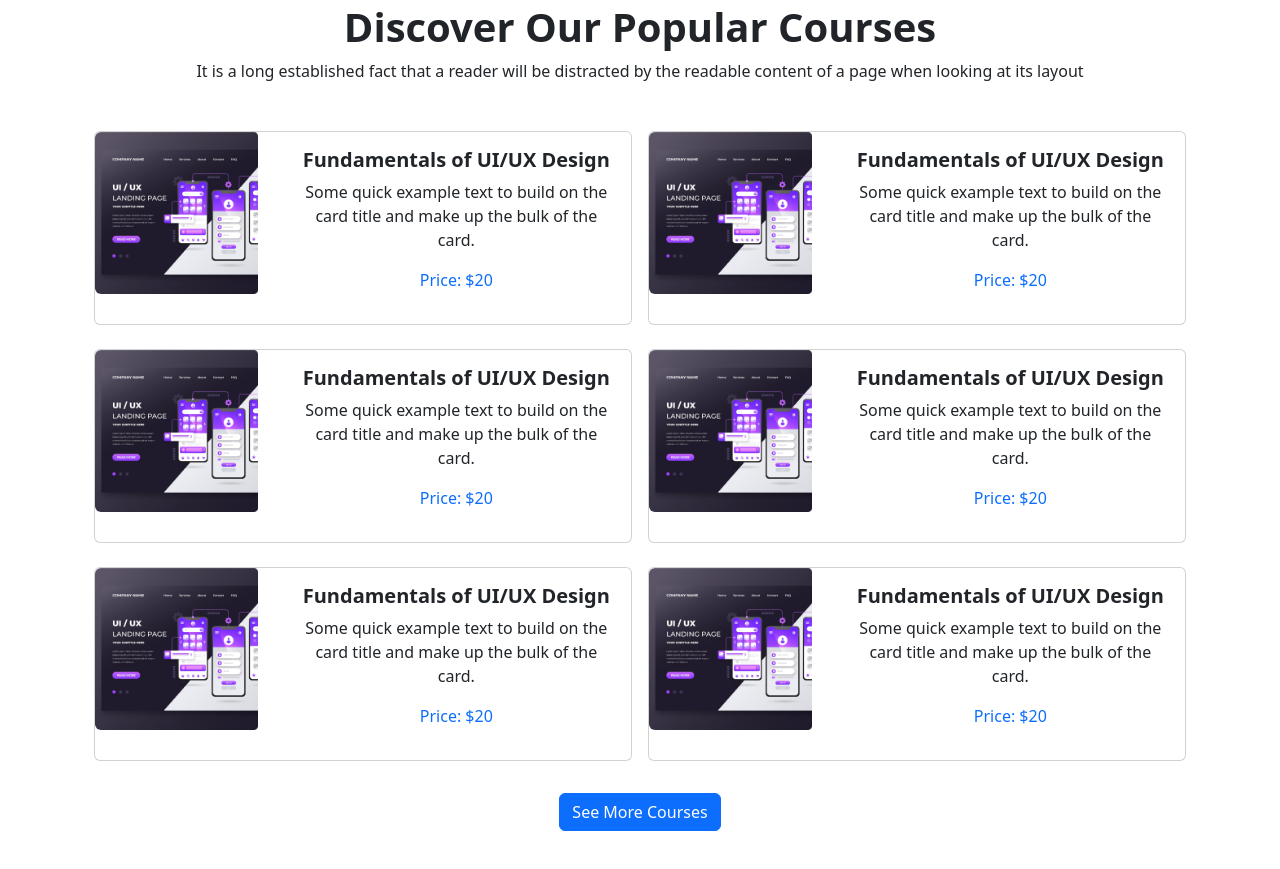
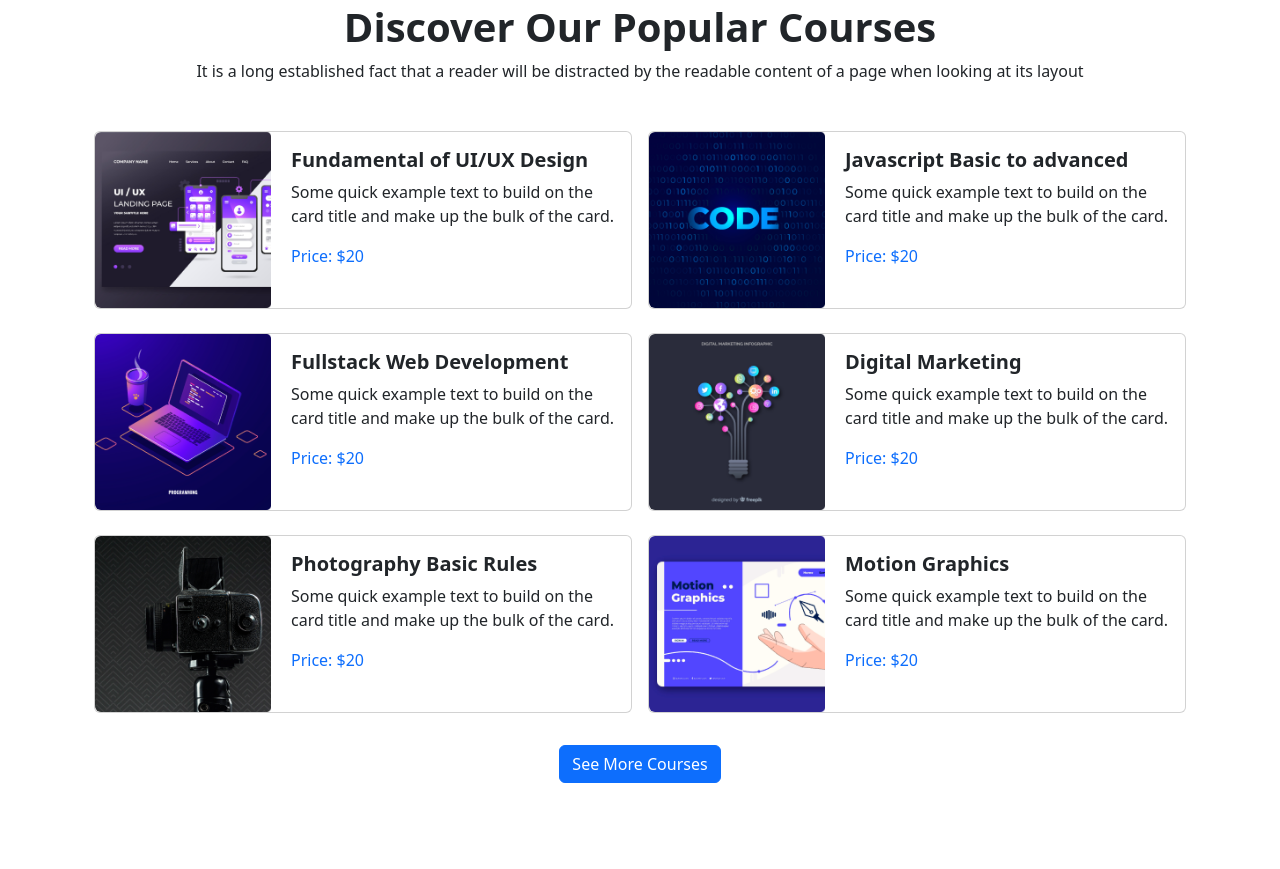
Before and after one commit to ian-of-yore/CodeFreak-Bootstrap, a plain HTML site: page index.html in a window 1280 px wide. Shown: the part 759-1628 px from the top of the page. After the commit the page ends 1590 px from the top, so only its background shows below. Drawn offline with nearby package versions, Linux system fonts and the light colour scheme.

Commit message:
courses done

```diff
--- a/index.html
+++ b/index.html
@@ -128,13 +128,13 @@
                     <!-- Course: 01 -->
                     <div class="col-6">
                         <div class="card mb-2" style="max-width: 540px;">
-                            <div class="row">
+                            <div class="row g-1">
                                 <div class="col-md-4">
                                     <img src="images/course/course-1.png" class="img-fluid rounded-start" alt="...">
                                 </div>
-                                <div class="col-md-8">
+                                <div class="col-md-8 text-start">
                                     <div class="card-body">
-                                        <h5 class="card-title fw-bold">Fundamentals of UI/UX Design</h5>
+                                        <h5 class="card-title fw-bold">Fundamental of UI/UX Design</h5>
                                         <p class="card-text">Some quick example text to build on the card title and make
                                             up the bulk
                                             of the card.</p>
@@ -149,13 +149,13 @@
                     <!-- Course: 02 -->
                     <div class="col-6">
                         <div class="card mb-2" style="max-width: 540px;">
-                            <div class="row">
+                            <div class="row g-1">
                                 <div class="col-md-4">
-                                    <img src="images/course/course-1.png" class="img-fluid rounded-start" alt="...">
+                                    <img src="images/course/course-2.png" class="img-fluid rounded-start" alt="...">
                                 </div>
-                                <div class="col-md-8">
+                                <div class="col-md-8 text-start">
                                     <div class="card-body">
-                                        <h5 class="card-title fw-bold">Fundamentals of UI/UX Design</h5>
+                                        <h5 class="card-title fw-bold">Javascript Basic to advanced</h5>
                                         <p class="card-text">Some quick example text to build on the card title and make
                                             up the bulk
                                             of the card.</p>
@@ -167,16 +167,17 @@
                         </div>
                     </div>
 
+
                     <!-- Course: 03 -->
                     <div class="col-6">
                         <div class="card mb-2" style="max-width: 540px;">
-                            <div class="row">
+                            <div class="row g-1">
                                 <div class="col-md-4">
-                                    <img src="images/course/course-1.png" class="img-fluid rounded-start" alt="...">
+                                    <img src="images/course/course-3.png" class="img-fluid rounded-start" alt="...">
                                 </div>
-                                <div class="col-md-8">
+                                <div class="col-md-8 text-start">
                                     <div class="card-body">
-                                        <h5 class="card-title fw-bold">Fundamentals of UI/UX Design</h5>
+                                        <h5 class="card-title fw-bold">Fullstack Web Development</h5>
                                         <p class="card-text">Some quick example text to build on the card title and make
                                             up the bulk
                                             of the card.</p>
@@ -191,13 +192,13 @@
                     <!-- Course: 04 -->
                     <div class="col-6">
                         <div class="card mb-2" style="max-width: 540px;">
-                            <div class="row">
+                            <div class="row g-1">
                                 <div class="col-md-4">
-                                    <img src="images/course/course-1.png" class="img-fluid rounded-start" alt="...">
+                                    <img src="images/course/course-4.png" class="img-fluid rounded-start" alt="...">
                                 </div>
-                                <div class="col-md-8">
+                                <div class="col-md-8 text-start">
                                     <div class="card-body">
-                                        <h5 class="card-title fw-bold">Fundamentals of UI/UX Design</h5>
+                                        <h5 class="card-title fw-bold">Digital Marketing</h5>
                                         <p class="card-text">Some quick example text to build on the card title and make
                                             up the bulk
                                             of the card.</p>
@@ -212,13 +213,13 @@
                     <!-- Course: 05 -->
                     <div class="col-6">
                         <div class="card mb-2" style="max-width: 540px;">
-                            <div class="row">
+                            <div class="row g-1">
                                 <div class="col-md-4">
-                                    <img src="images/course/course-1.png" class="img-fluid rounded-start" alt="...">
+                                    <img src="images/course/course-5.png" class="img-fluid rounded-start" alt="...">
                                 </div>
-                                <div class="col-md-8">
+                                <div class="col-md-8 text-start">
                                     <div class="card-body">
-                                        <h5 class="card-title fw-bold">Fundamentals of UI/UX Design</h5>
+                                        <h5 class="card-title fw-bold">Photography Basic Rules</h5>
                                         <p class="card-text">Some quick example text to build on the card title and make
                                             up the bulk
                                             of the card.</p>
@@ -233,13 +234,13 @@
                     <!-- Course: 06 -->
                     <div class="col-6">
                         <div class="card mb-2" style="max-width: 540px;">
-                            <div class="row">
+                            <div class="row g-1">
                                 <div class="col-md-4">
-                                    <img src="images/course/course-1.png" class="img-fluid rounded-start" alt="...">
+                                    <img src="images/course/course-6.png" class="img-fluid rounded-start" alt="...">
                                 </div>
-                                <div class="col-md-8">
+                                <div class="col-md-8 text-start">
                                     <div class="card-body">
-                                        <h5 class="card-title fw-bold">Fundamentals of UI/UX Design</h5>
+                                        <h5 class="card-title fw-bold">Motion Graphics</h5>
                                         <p class="card-text">Some quick example text to build on the card title and make
                                             up the bulk
                                             of the card.</p>
```
